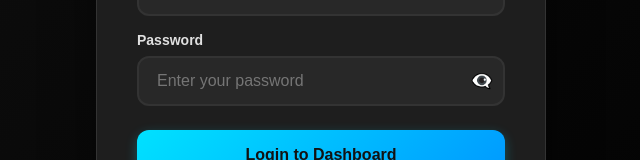
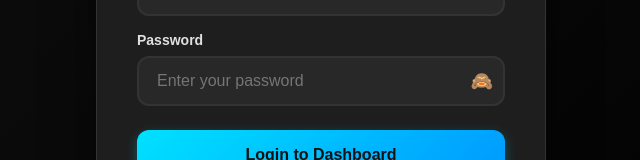
Before and after one commit to rahbeast/Gymghar, a React (Vite) app: page / in a window 1280 px wide. Shown: the part 444-604 px from the top of the page, without its empty margins (319-959 px from the left). Built offline with nearby package versions, Linux system fonts and the light colour scheme.

Commit message:
scroll to top adjusted

```diff
--- a/src/App.jsx
+++ b/src/App.jsx
@@ -1244,7 +1244,7 @@ const handleRestoreFromArchive = async (client) => {
         padding: '0'
       }}
     >
-      {showPassword ? '👁️' : '👁️‍🗨️'}
+      {showPassword ? '🙉' : '🙈'}
     </button>
   </div>
 </div>
@@ -3259,8 +3259,8 @@ const filteredClients = clients.filter(client => {
       position: 'fixed',
       bottom: isMobile ? '24px' : '30px',
       right: isMobile ? '24px' : '30px',
-      width: isMobile ? '100px' : '60px',
-      height: isMobile ? '100px' : '60px',
+      width: isMobile ? '60px' : '60px',
+      height: isMobile ? '60px' : '60px',
       borderRadius: '50%',
       background: PRIMARY_GRADIENT,
       color: BG_DARK,
```
